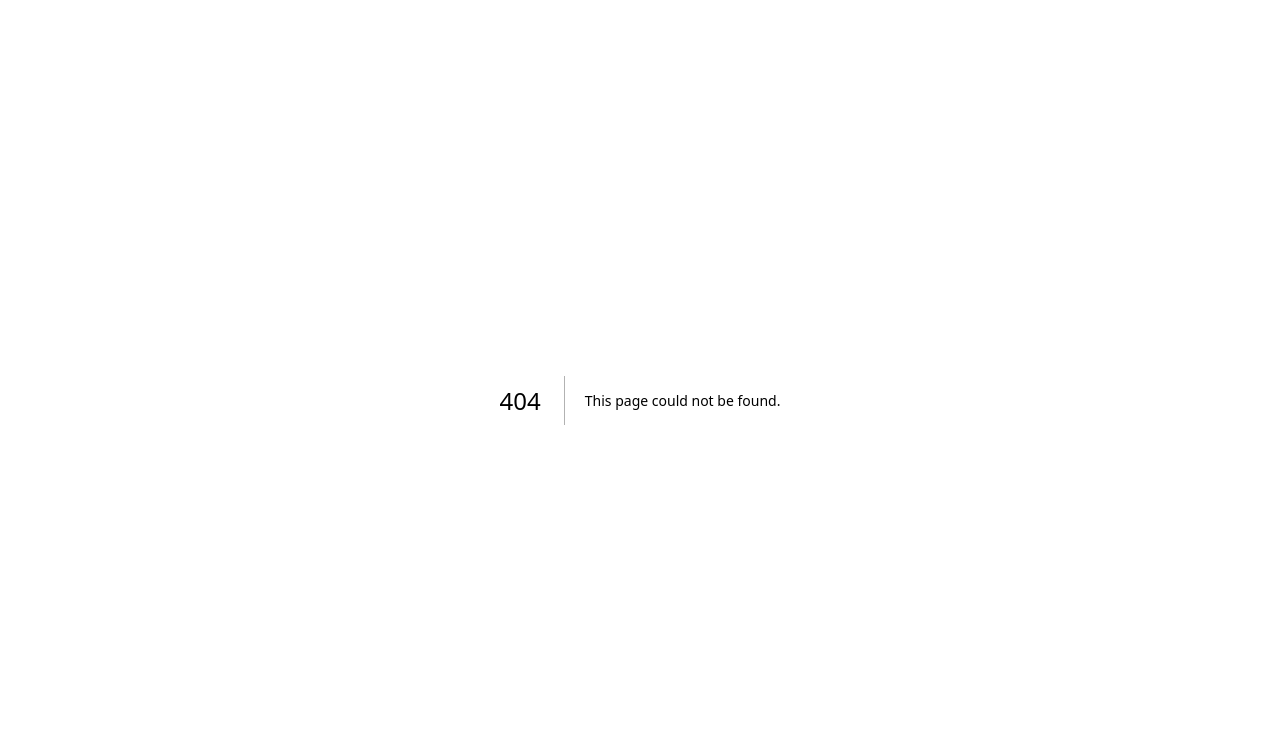
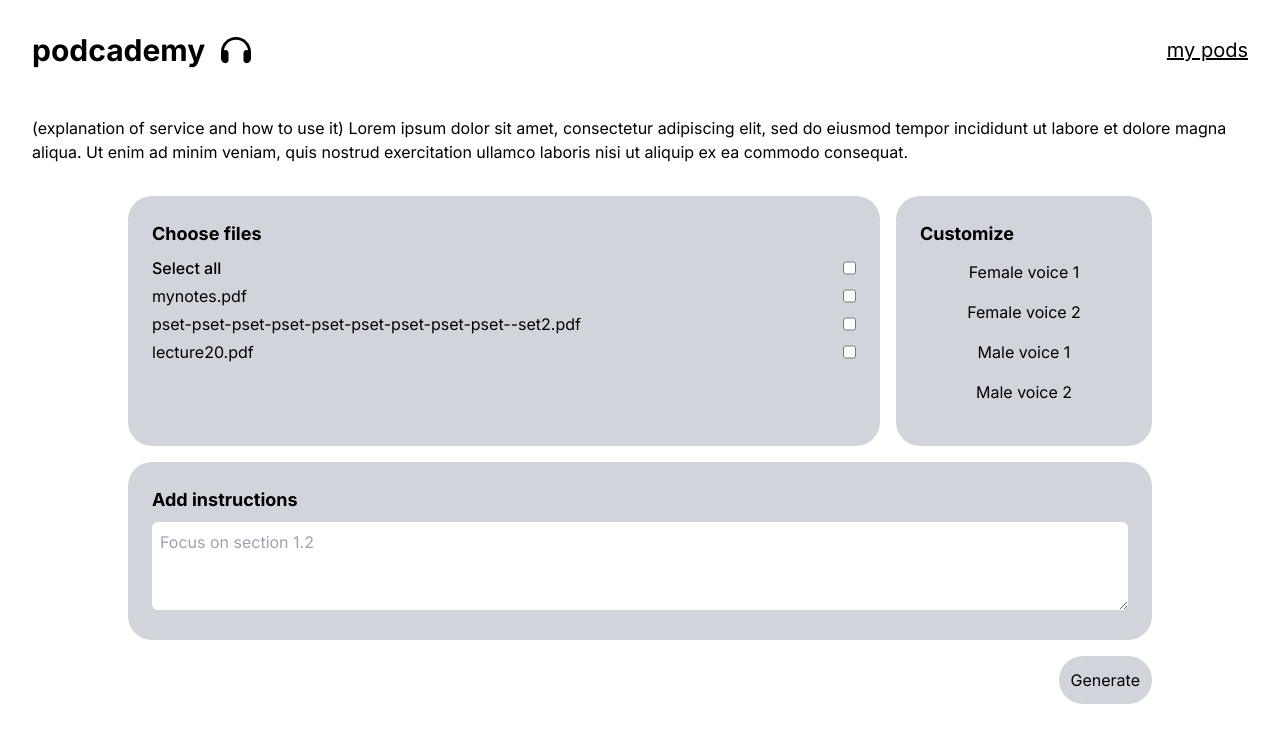
Before and after one commit to Evandabest/podcademy, a Next.js app: page /upload in a window 1280 px wide. Before the commit this address had no page. Shown: the top 742 px of the page. Built offline with nearby package versions, Linux system fonts and the light colour scheme.

Commit message:
Adds upload page:

```diff
--- a/app/home/page.tsx
+++ b/app/home/page.tsx
@@ -1,33 +1,26 @@
 "use client";
-import React, { useState, useEffect } from "react";
+import React, { useState, useEffect, useRef } from "react";
 import Header from "../../components/Header";
+import ChooseFiles from "../../components/ChooseFiles";
 import { FontAwesomeIcon } from "@fortawesome/react-fontawesome";
 import { faUpload } from "@fortawesome/free-solid-svg-icons";
 
 export default function Home() {
-  const [selectAll, setSelectAll] = useState<boolean>(false);
   const [files, setFiles] = useState<any>([]);
+  const hiddenFileInput = useRef(null);
 
-  const handleFileCheck = (index: number) => {
-    const updatedFiles = files.map((file: any, idx: number) => {
-      if (idx === index) {
-        return { ...file, checked: !file.checked };
-      }
-      return file;
-    });
-    setFiles(updatedFiles);
+  const handleUploadClick = (event: any) => {
+    hiddenFileInput.current.click();
   };
 
-  const handleSelectAll = () => {
-    setSelectAll(!selectAll);
-    const updatedFiles = files.map((file: any) => ({
-      ...file,
-      checked: !selectAll,
-    }));
-    setFiles(updatedFiles);
+  const handleUpload = (event: React.ChangeEvent<HTMLInputElement>) => {
+    if (!event.target.files) {
+      return;
+    }
+    if (event.target.files[0].size >= 2048) {
+      alert("Please select a file less than 2mb.");
+    }
   };
-
-  const handleUpload = () => {};
 
   const fakeFiles = [
     {
@@ -49,46 +42,35 @@ export default function Home() {
   }, []);
 
   return (
-    <div className="min-h-screen m-5">
-      <Header showMyPods={true} showUpload={true} handleUpload={handleUpload} />
+    <div className="min-h-screen">
+      <Header showMyPods showUpload />
       <div className="container mx-auto py-8">
-        <p className="text-gray-600 mb-8">
+        <p className="text-gray-600 m-8">
           (explanation of service and how to use it) Lorem ipsum dolor sit amet,
           consectetur adipiscing elit, sed do eiusmod tempor incididunt ut
           labore et dolore magna aliqua. Ut enim ad minim veniam, quis nostrud
           exercitation ullamco laboris nisi ut aliquip ex ea commodo consequat.
         </p>
-        <div className="flex justify-between items-center">
+        <div className="flex justify-between items-center mx-24">
+          <input
+            type="file"
+            className="hidden"
+            ref={hiddenFileInput}
+            onChange={handleUpload}
+          />
           <button
-            onClick={handleUpload}
-            className="bg-gray-300 hover:bg-gray-400 rounded-2xl p-8 flex flex-col items-center w-[40%]"
+            type="submit"
+            onClick={handleUploadClick}
+            className="bg-gray-300 hover:bg-gray-400 rounded-3xl p-8 flex flex-col items-center w-[40%]"
           >
             <FontAwesomeIcon icon={faUpload} className="w-[50px] h-[50px]" />
             <p className="text-xl font-semibold mt-6">
               Upload material(s) here
             </p>
           </button>
-          <div>or</div>
-          <div className="bg-gray-300 rounded-2xl p-8 w-[40%]">
-            <p className="font-bold text-lg mb-2">Choose files</p>
-            <label className="text-left font-medium flex justify-between">
-              Select all
-              <input
-                type="checkbox"
-                checked={selectAll}
-                onChange={handleSelectAll}
-              />
-            </label>
-            {files.map((file: any, idx: number) => (
-              <label key={idx} className="text-left flex justify-between mt-1">
-                {file.name}
-                <input
-                  type="checkbox"
-                  checked={file.checked}
-                  onChange={() => handleFileCheck(idx)}
-                />
-              </label>
-            ))}
+          <div className="text-xl">or</div>
+          <div className="w-[40%]">
+            <ChooseFiles files={files} setFiles={setFiles} />
           </div>
         </div>
       </div>
--- /dev/null
+++ b/app/upload/page.tsx
@@ -0,0 +1,99 @@
+"use client";
+import React, { useEffect, useState } from "react";
+import Header from "../../components/Header";
+import ChooseFiles from "../../components/ChooseFiles";
+import clsx from "clsx";
+
+const UploadPage = () => {
+  const [files, setFiles] = useState<any>([]);
+  const [voiceOptions, setVoiceOptions] = useState<any>([]);
+  const [selectedVoice, setSelectedVoice] = useState<string>("");
+  const [selectedFiles, setSelectedFiles] = useState<any>();
+  const [instructions, setInstructions] = useState<string>("");
+
+  const fakeFiles = [
+    { name: "mynotes.pdf", checked: false },
+    {
+      name: "pset-pset-pset-pset-pset-pset-pset-pset-pset--set2.pdf",
+      checked: false,
+    },
+    { name: "lecture20.pdf", checked: false },
+  ];
+
+  const fakeVoiceOptions = [
+    { name: "Female voice 1", isClicked: false },
+    { name: "Female voice 2", isClicked: false },
+    { name: "Male voice 1", isClicked: false },
+    { name: "Male voice 2", isClicked: false },
+  ];
+
+  useEffect(() => {
+    setFiles(fakeFiles);
+    setVoiceOptions(fakeVoiceOptions);
+  }, []);
+
+  const handleCustomize = (index: number) => {
+    const updatedVoices = voiceOptions.map((voice: any, idx: number) => ({
+      ...voice,
+      isClicked: idx === index ? !voice.isClicked : false,
+    }));
+    setVoiceOptions(updatedVoices);
+    setSelectedVoice(
+      updatedVoices[index].isClicked ? updatedVoices[index].name : ""
+    );
+  };
+
+  const handleGenerate = () => {};
+
+  return (
+    <div>
+      <Header showMyPods />
+      <p className="m-8">
+        (explanation of service and how to use it) Lorem ipsum dolor sit amet,
+        consectetur adipiscing elit, sed do eiusmod tempor incididunt ut labore
+        et dolore magna aliqua. Ut enim ad minim veniam, quis nostrud
+        exercitation ullamco laboris nisi ut aliquip ex ea commodo consequat.
+      </p>
+      <div className="flex flex-col justify-center items-center gap-4 mx-32">
+        <div className="flex gap-4 w-full h-[250px]">
+          <ChooseFiles files={files} setFiles={setFiles} />
+          <div className="bg-gray-300 rounded-3xl p-6 flex flex-col w-1/4">
+            <p className="font-bold text-lg mb-2">Customize</p>
+            <div className="flex flex-col space-y-2 flex-grow overflow-auto">
+              {voiceOptions.map((voice: any, idx: any) => (
+                <button
+                  key={idx}
+                  onClick={() => handleCustomize(idx)}
+                  className={clsx("rounded-3xl px-2 py-1", {
+                    "hover:bg-gray-400": !voice.isClicked,
+                    "bg-gray-400": voice.isClicked,
+                  })}
+                >
+                  {voice.name}
+                </button>
+              ))}
+            </div>
+          </div>
+        </div>
+        <div className="bg-gray-300 rounded-3xl p-6 w-full">
+          <p className="font-bold text-lg mb-2">Add instructions</p>
+          <textarea
+            rows={3}
+            value={instructions}
+            onChange={(e) => setInstructions(e.target.value)}
+            placeholder="Focus on section 1.2"
+            className="rounded-md p-2 w-full"
+          />
+        </div>
+        <button
+          onClick={handleGenerate}
+          className="bg-gray-300 rounded-3xl p-3 ml-auto hover:bg-gray-400"
+        >
+          Generate
+        </button>
+      </div>
+    </div>
+  );
+};
+
+export default UploadPage;
--- /dev/null
+++ b/components/ChooseFiles.tsx
@@ -0,0 +1,48 @@
+import React, { useState } from "react";
+interface ChooseFilesProps {
+  files: any[];
+  setFiles: React.Dispatch<any>;
+}
+const ChooseFiles: React.FC<ChooseFilesProps> = ({ files, setFiles }) => {
+  const [selectAll, setSelectAll] = useState<boolean>(false);
+
+  const handleFileCheck = (index: number) => {
+    const updatedFiles = files.map((file: any, idx: number) => {
+      if (idx === index) {
+        return { ...file, checked: !file.checked };
+      }
+      return file;
+    });
+    setFiles(updatedFiles);
+  };
+
+  const handleSelectAll = () => {
+    setSelectAll(!selectAll);
+    const updatedFiles = files.map((file: any) => ({
+      ...file,
+      checked: !selectAll,
+    }));
+    setFiles(updatedFiles);
+  };
+  return (
+    <div className="grow bg-gray-300 rounded-3xl p-6 flex flex-col overflow-auto">
+      <p className="font-bold text-lg mb-2">Choose files</p>
+      <label className="text-left font-medium flex justify-between gap-2">
+        Select all
+        <input type="checkbox" checked={selectAll} onChange={handleSelectAll} />
+      </label>
+      {files.map((file: any, idx: number) => (
+        <label key={idx} className="text-left flex justify-between mt-1 gap-2">
+          {file.name}
+          <input
+            type="checkbox"
+            checked={file.checked}
+            onChange={() => handleFileCheck(idx)}
+          />
+        </label>
+      ))}
+    </div>
+  );
+};
+
+export default ChooseFiles;
--- a/components/Header.tsx
+++ b/components/Header.tsx
@@ -12,7 +12,6 @@ interface HeaderProps {
   showMyPods?: boolean;
   showUpload?: boolean;
   showSignup?: boolean;
-  handleUpload?: () => void;
 }
 
 const Header: React.FC<HeaderProps> = ({
@@ -20,22 +19,20 @@ const Header: React.FC<HeaderProps> = ({
   showMyPods,
   showUpload,
   showSignup,
-  handleUpload,
 }) => {
-  const handleOpenSidebar = () => {};
   return (
-    <div className="flex justify-between items-center p-4">
+    <div className="flex justify-between items-center p-4 m-4">
       <div className="flex items-center">
         <div className="flex items-center">
           {showBars && (
-            <button onClick={handleOpenSidebar}>
+            <button>
               <FontAwesomeIcon
                 icon={faBars}
                 className="h-[30px] w-[30px] mr-4"
               />
             </button>
           )}
-          <Link href="/">
+          <Link href="/home">
             <h1 className="font-bold text-3xl hover:text-gray-600">
               podcademy
             </h1>
@@ -63,14 +60,14 @@ const Header: React.FC<HeaderProps> = ({
             my pods
           </Link>
         )}
-        {showUpload && handleUpload && (
+        {showUpload && (
           <div className="flex items-center">
-            <button onClick={handleUpload}>
+            <Link href="/upload">
               <FontAwesomeIcon
                 icon={faCirclePlus}
                 className="h-[30px] w-[30px] hover:text-gray-600"
               />
-            </button>
+            </Link>
           </div>
         )}
       </div>
--- a/package.json
+++ b/package.json
@@ -19,6 +19,7 @@
     "@types/react": "18.2.6",
     "@types/react-dom": "18.2.4",
     "autoprefixer": "10.4.14",
+    "clsx": "^2.1.1",
     "concurrently": "^8.0.1",
     "eslint": "8.40.0",
     "eslint-config-next": "13.4.2",
```
Also changed, not shown: app/test/page.tsx (+16 -17 lines), 1 other file (tests, documents, lock files or other folders).
